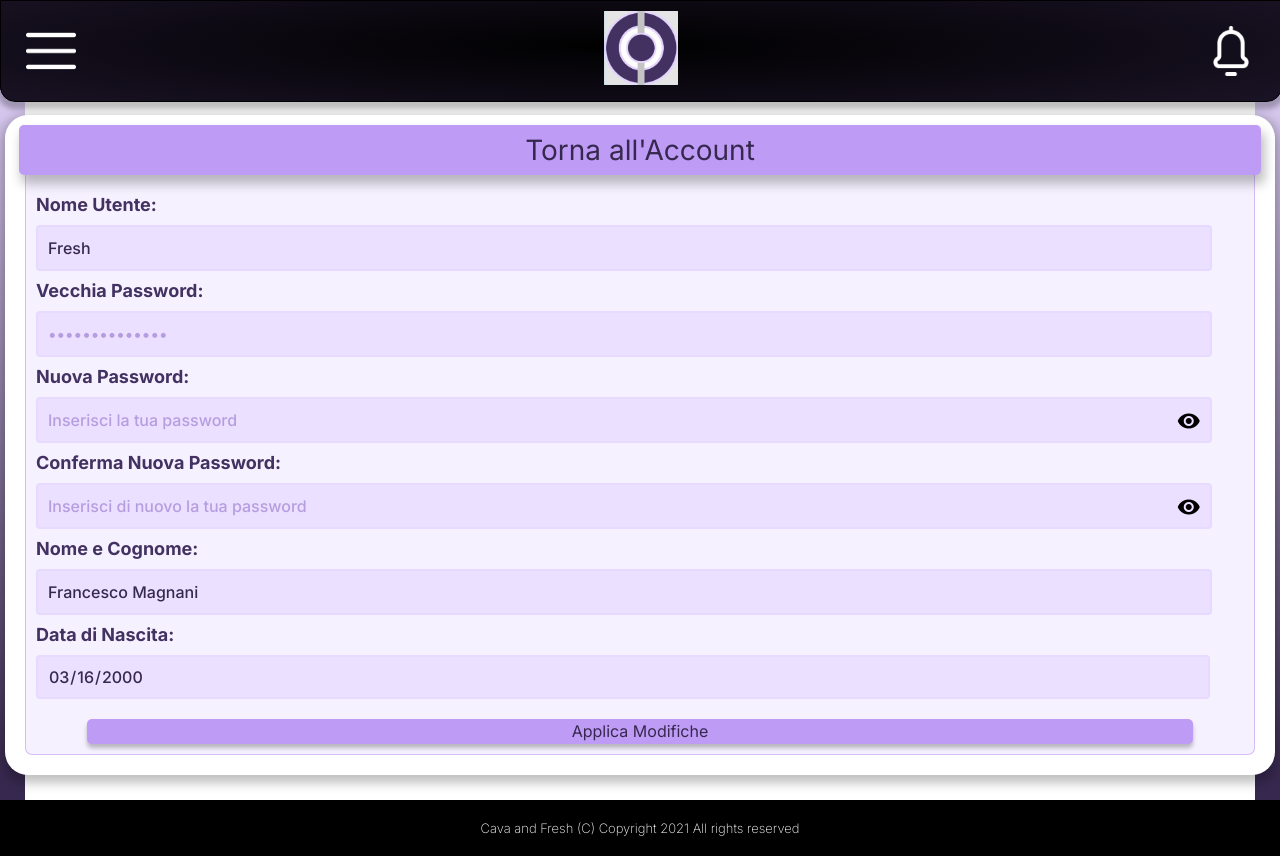
After one commit to CavDev26/Oniric-WebSite, a PHP site: page /html/modifyAccount.html in a window 1280 px wide. The commit adds this page. Run offline with PHP 8.4, Linux system fonts and the light colour scheme.

Commit message:
added Profile section for changing account data

```diff
--- a/css/framework.css
+++ b/css/framework.css
@@ -9,6 +9,9 @@
 }
 .w-90 {
   width: 90%;
+}
+.w-95 {
+  width: 95%;
 }
 .m-0 {
   margin: 0;
@@ -117,3 +120,9 @@
 .block {
   display: block;
 }
+.relative {
+  position: relative;
+}
+.absolute {
+  position: absolute;
+}
--- a/css/login_signup.css
+++ b/css/login_signup.css
@@ -29,8 +29,7 @@
   color: var(--secondary);
   background: var(--traslucentPrimary);
   border-radius: 4px;
-  width: 92%;
-  max-width: 700px;
+  width: 96%;
   height: 40px;
   border: 2px solid var(--traslucentPrimary);
   -webkit-transition: 0.5s;
@@ -152,7 +151,7 @@ input:checked + .slider:before {
 }
 
 .passwordEye {
-  margin-left: -35px;
+  margin-left: -40px;
   vertical-align: middle;
 }
 .container {
--- a/css/productStyle.css
+++ b/css/productStyle.css
@@ -26,7 +26,7 @@
   margin: 100px 0 80px 0;
 }
 
-.productBack::after {
+.simpleBack::after {
   position: absolute;
   top: -4px;
   bottom: -4px;
--- a/css/profile.css
+++ b/css/profile.css
@@ -164,7 +164,23 @@ em {
   color: #37284f;
   border: none;
 }
-
+.bigHardButton {
+  background: #be9cf5;
+  border-radius: 5px;
+  font-family: Inter;
+  font-size: 28px;
+  line-height: 19px;
+  display: inline-block;
+  align-items: center;
+  text-align: center;
+  width: 101%;
+  min-height: 50px;
+  min-width: 180px;
+  color: #37284f;
+  border: none;
+  box-shadow: 3px 8px 11px 1px rgba(0, 0, 0, 0.25);
+  margin: -10px -15px -2% -15px;
+}
 .orderImage {
   display: inline-block;
   text-align: left;
@@ -242,3 +258,22 @@ em {
   line-height: 29px;
   color: var(--primary);
 }
+
+.lightBack {
+  border: 25px solid;
+  border-image: linear-gradient(to bottom, rgba(182, 157, 224, 0.58), #37284f)
+    51.04% 100%;
+  background: #ffffff;
+  border-image: linear-gradient(to bottom, rgba(182, 157, 224, 0.58), #37284f) 1
+    100%;
+  margin-top: -40px;
+}
+.floatingBack {
+  background: #ffffff;
+  box-shadow: 0px 4px 11px 4px rgba(0, 0, 0, 0.25);
+  border-radius: 23px;
+  padding: 20px;
+  margin: 0 -20px;
+  position: relative;
+  width: 100%;
+}
--- /dev/null
+++ b/html/modifyAccount.html
@@ -0,0 +1,110 @@
+<!DOCTYPE html>
+<html lang="it">
+  <head>
+    <meta charset="utf-8" />
+    <meta name="viewport" content="width=device-width, initial-scale=1" />
+    <link rel="stylesheet" href="../css/style.css" />
+    <link rel="stylesheet" href="../css/productStyle.css" />
+    <link rel="stylesheet" href="../css/login_signup.css" />
+    <link rel="stylesheet" href="../css/profile.css" />
+    <link rel="stylesheet" href="../css/framework.css" />
+    <link href="https://fonts.googleapis.com/icon?family=Material+Icons"
+      rel="stylesheet">
+
+    <title>Cambia Nome Utente o Password</title>
+  </head>
+  <body class="center">
+    <nav class="navbar-top">
+      <img src="../img/3barsNav.png" alt="" class="dropmenu" />
+      <img src="../img/first_logo.jpg" alt="" class="main-logo" />
+      <img src="../img/notification.png" alt="" class="notification-menu" />
+    </nav>
+    <div class="lightBack left-text">
+      <div class="floatingBack inline-block">
+        <div class="center relative">
+          <input class="bigHardButton relative" type="submit" value="Torna all'Account">
+        </div>
+      <div class="accordionBack">
+        <form action="" class="simpleForm p-20t">
+            <div class="left p-10l p-10r">
+              <label for="username" class="form-label">Nome Utente:</label><br />
+              <input
+                class="box-input"
+                type="text"
+                id="username"
+                name="username"
+                placeholder="Inserisci il tuo nome utente"
+                value="Fresh"
+              />
+            </div>
+            <div class="left p-10l p-10r">
+              <label for="password" class="form-label">Vecchia Password:</label><br />
+                <input
+                class="box-input"
+                type="password"
+                id="oldpassword"
+                name="oldpassword"
+                placeholder="••••••••••••••"
+                disabled="true">
+            </div>
+            <div class="left p-10l p-10r">
+              <label for="password" class="form-label">Nuova Password:</label><br />
+                <input
+                class="box-input"
+                type="password"
+                id="newpassword"
+                name="newpassword"
+                placeholder="Inserisci la tua password" >
+                <span class="material-icons passwordEye">visibility</span>
+            </div>
+            <div class="left p-10l p-10r">
+              <label for="confirmpassword" class="form-label">Conferma Nuova Password:</label><br />
+              <input
+              class="box-input"
+              type="password"
+              id="confirmpassword"
+              name="confirmpassword"
+              placeholder="Inserisci di nuovo la tua password" >
+              </input>
+              <span class="material-icons passwordEye">visibility</span>
+            </div>
+            <div class="left p-10l p-10r">
+              <label for="nameAndsurname" class="form-label">Nome e Cognome:</label><br />
+              <input
+                class="box-input"
+                type="text"
+                id="nameAndsurname"
+                name="name"
+                placeholder="Inserisci il tuo nome e cognome"
+                value="Francesco Magnani"
+              />
+            </div>
+            <div class="left p-10l p-10r">
+              <label for="birthdate" class="form-label">Data di Nascita:</label><br />
+              <input
+                class="box-input"
+                type="date"
+                id="birthdate"
+                name="name"
+                placeholder="Inserisci la tua data di nascita"
+                value="2000-03-16"
+                disabled="true"
+              />
+            </div>
+          </form>
+          <footer class="center">
+            <div class="center">
+              <input class="hardButton m-10b m-20t w-90" type="submit" value="Applica Modifiche">
+            </div>
+          </footer>
+        </form>
+      </div>
+    </div>
+    </div>
+
+
+    <footer class="home-footer">
+      Cava and Fresh (C) Copyright 2021 All rights reserved
+    </footer>
+  </body>
+</html>
```
